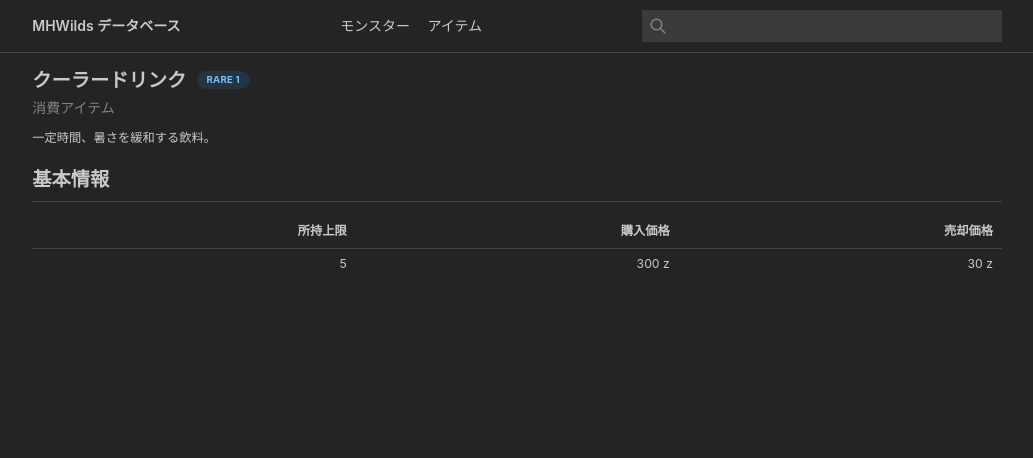
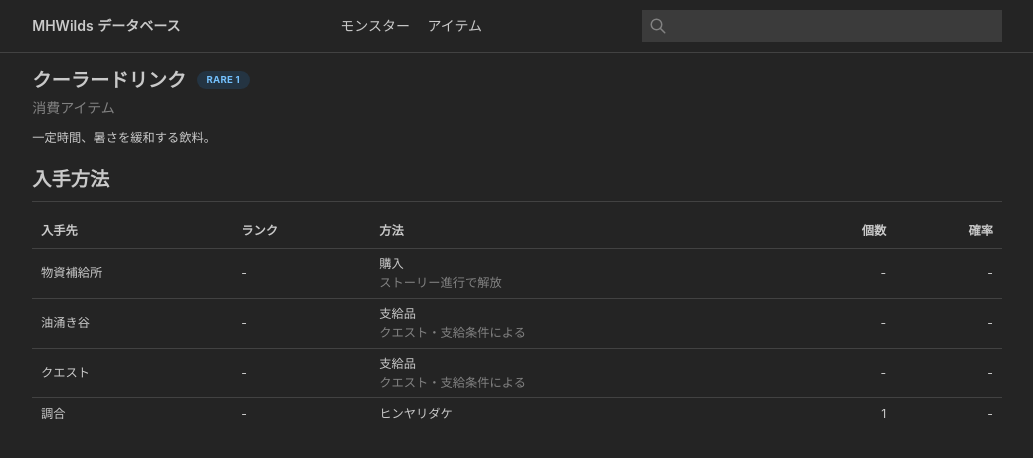
Before and after one commit to grassfieldk/monster-hunter-wilds-database, a React (Vite) app: page /items/166 in a window 1280 px wide. Shown: the top 458 px of the page, without its empty margins (123-1156 px from the left). Built offline with nearby package versions, Linux system fonts and the light colour scheme.

Commit message:
feat: 詳細ページの初期タブを入手情報に変更

```diff
--- a/src/components/SectionTabs.tsx
+++ b/src/components/SectionTabs.tsx
@@ -41,7 +41,10 @@
   const tabs = getSectionTabs(pathname, new Set(items.map((item) => item.kind)));
   if (!tabs.length) return null;
   const selected = pathname === '/items' ? new URLSearchParams(search).get('kind') : hash.slice(1);
-  const defaultValue = tabs.some((tab) => tab.target === selected) ? selected : tabs[0].target;
+  const fallback = pathname.startsWith('/monsters/') ? 'monster-rewards'
+    : pathname.startsWith('/items/') ? 'item-sources'
+      : tabs[0].target;
+  const defaultValue = tabs.some((tab) => tab.target === selected) ? selected : fallback;
 
   return (
     <Box className="section-tabs" hiddenFrom="sm">
--- a/src/pages/ItemPage.tsx
+++ b/src/pages/ItemPage.tsx
@@ -22,7 +22,7 @@
   const hasAcquisitionSource = acquisitionSources.length > 0 || item.recipes.length > 0 || monsterSources.length > 0;
   const activeSection = ['item-basic', 'item-sources', 'item-uses'].includes(hash.slice(1))
     ? hash.slice(1)
-    : 'item-basic';
+    : 'item-sources';
 
   return (
     <Stack className="page-stack" gap="lg">
--- a/src/pages/MonsterPage.tsx
+++ b/src/pages/MonsterPage.tsx
@@ -36,7 +36,7 @@
     : rewardRanks.find((rank) => availableRewardRanks.has(rank)) ?? rewardRanks[0];
   const activeSection = ['monster-basic', 'monster-rewards', 'monster-hitzones'].includes(hash.slice(1))
     ? hash.slice(1)
-    : 'monster-basic';
+    : 'monster-rewards';
 
   const stageName = (stageId: number) => {
     const stage = lookups.stages.find((entry) => entry.game_id === stageId);
```
